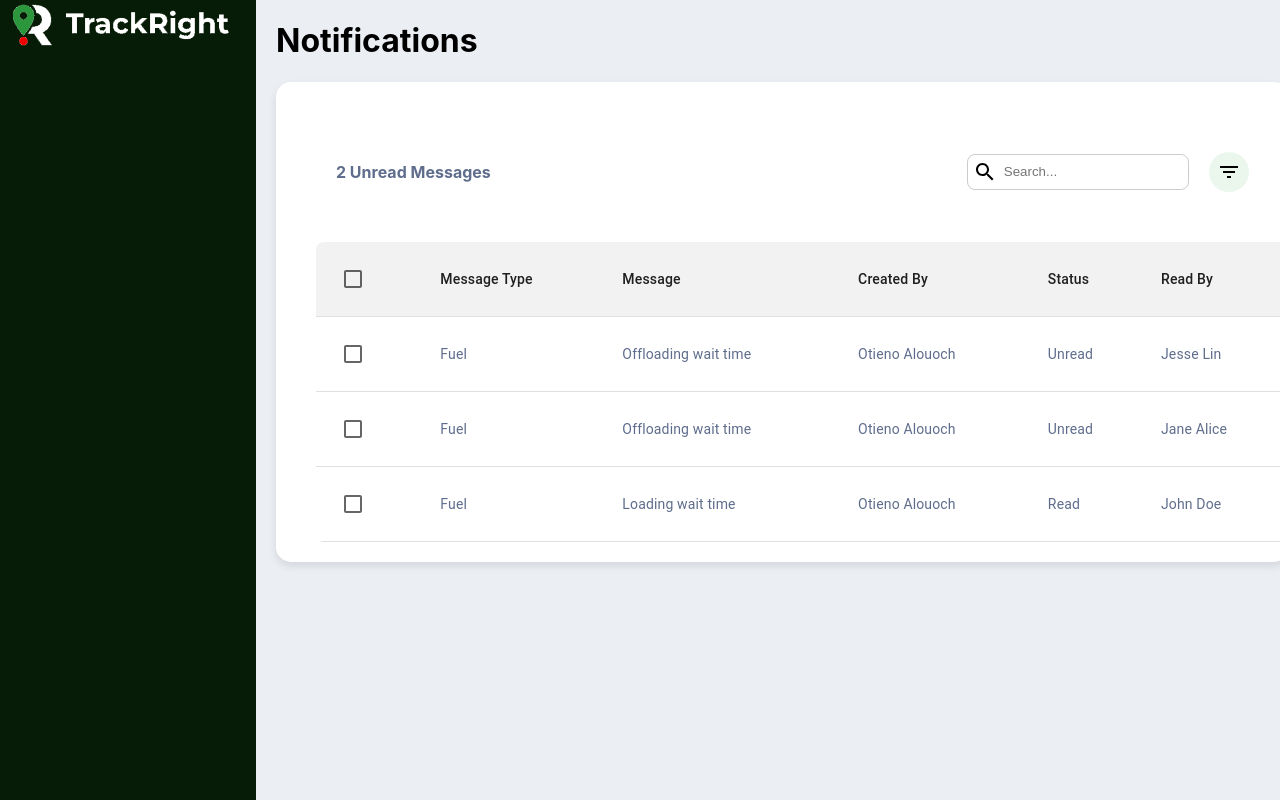
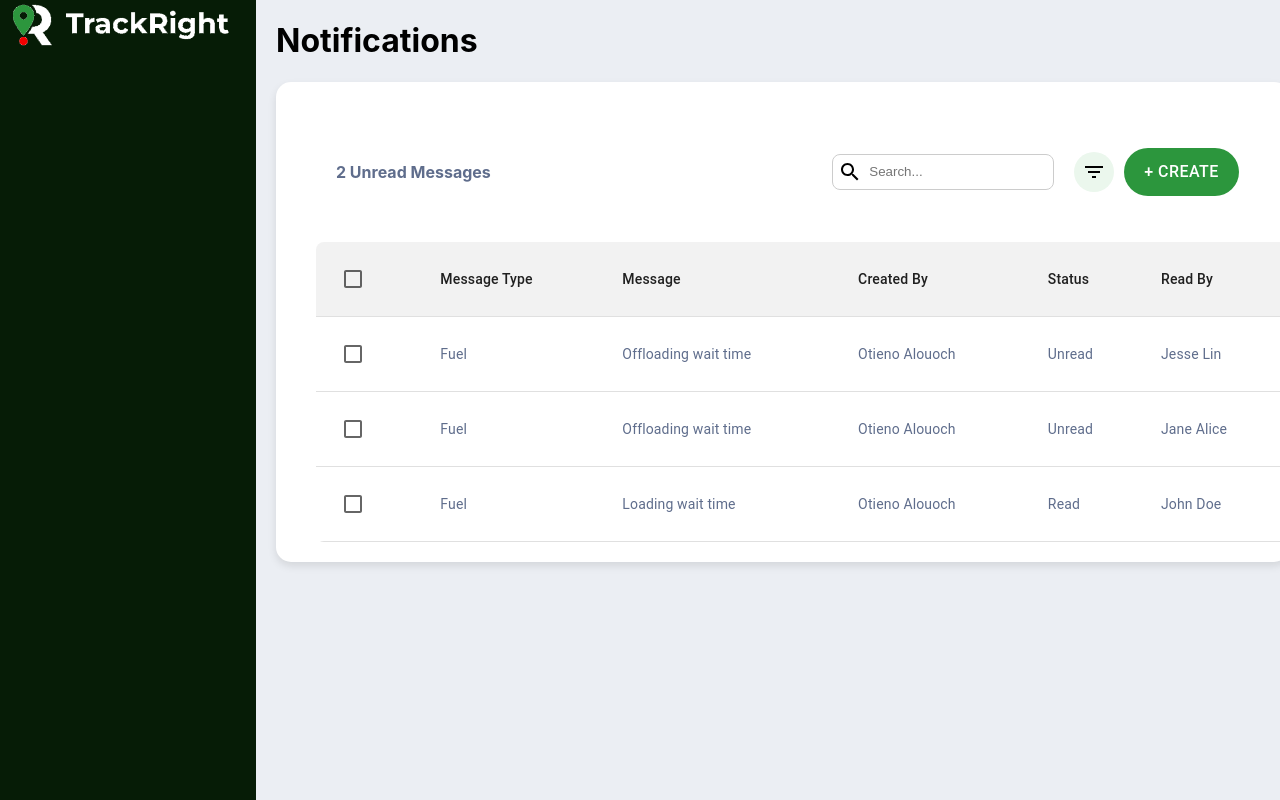
Before and after one commit to Donaldson222/notifications-page, a React (Create React App) app: page / in a window 1280 px wide. Built offline with nearby package versions, Linux system fonts and the light colour scheme.

Commit message:
create button added

```diff
--- a/src/Components/Buttons/Buttons.jsx
+++ b/src/Components/Buttons/Buttons.jsx
@@ -1,30 +1,84 @@
-import React from 'react';
-import SearchIcon from '@mui/icons-material/Search';
-import FilterListIcon from '@mui/icons-material/FilterList';
-import Button from '@mui/material/Button';
+import React from "react";
+import SearchIcon from "@mui/icons-material/Search";
+import FilterListIcon from "@mui/icons-material/FilterList";
+import Button from "@mui/material/Button";
 
 const Buttons = ({ searchTerm, setSearchTerm, unreadCount }) => {
   return (
-        <div style={{display: 'flex', justifyContent: 'space-between', alignItems: 'center', backgroundColor: 'white', borderRadius: '8px', overflow: 'hidden', marginTop: '20px', marginLeft: '20px', marginRight: '20px', height: '100px' }}>
-
-
-            <h4 style={{ marginLeft: '20px', color: '#5F6D8C' }}>
+    <div
+      style={{
+        display: "flex",
+        justifyContent: "space-between",
+        alignItems: "center",
+        backgroundColor: "white",
+        borderRadius: "8px",
+        overflow: "hidden",
+        marginTop: "20px",
+        marginLeft: "20px",
+        marginRight: "20px",
+        height: "100px",
+      }}
+    >
+      <h4 style={{ marginLeft: "20px", color: "#5F6D8C" }}>
         {unreadCount} Unread Messages
       </h4>
 
-            <div style={{ display: 'flex', alignItems: 'center' }}>
-                <div style={{ display: 'flex', alignItems: 'center', border: '1px solid #ccc', borderRadius: '8px', padding: '5px', marginLeft: '20px', marginRight: '20px' }}>
+      <div style={{ display: "flex", alignItems: "center" }}>
+        <div
+          style={{
+            display: "flex",
+            alignItems: "center",
+            border: "1px solid #ccc",
+            borderRadius: "8px",
+            padding: "5px",
+            marginLeft: "20px",
+            marginRight: "20px",
+          }}
+        >
           <SearchIcon />
           <input
             type="text"
             placeholder="Search..."
             value={searchTerm}
             onChange={(e) => setSearchTerm(e.target.value)}
-                        style={{ border: 'none', outline: 'none', marginLeft: '5px' }}
+            style={{ border: "none", outline: "none", marginLeft: "5px" }}
           />
         </div>
-                <Button style={{ backgroundColor: '#EBF7ED', color: 'black', borderRadius: '50%', width: '40px', height: '40px', minWidth: '40px', display: 'flex', alignItems: 'center', justifyContent: 'center', cursor: 'pointer', transition: 'background-color 0.3s' }}>
+        <Button
+          style={{
+            backgroundColor: "#EBF7ED",
+            color: "black",
+            borderRadius: "50%",
+            width: "40px",
+            height: "40px",
+            minWidth: "40px",
+            display: "flex",
+            alignItems: "center",
+            justifyContent: "center",
+            cursor: "pointer",
+            transition: "background-color 0.3s",
+          }}
+        >
           <FilterListIcon />
+        </Button>
+        <Button
+          style={{
+            marginLeft: "20px",
+            backgroundColor: "#2c963d",
+            color: "rgb(255, 255, 255)",
+            border: "none",
+            padding: "10px 20px",
+            textAlign: "center",
+            textDecoration: "none",
+            display: "inline-block",
+            fontSize: "16px",
+            margin: "10px",
+            cursor: "pointer",
+            borderRadius: "35px",
+            transition: "background-color 0.3s",
+          }}
+        >
+          + Create
         </Button>
       </div>
     </div>
```
Lines whose indentation alone changed are shown as unchanged.
